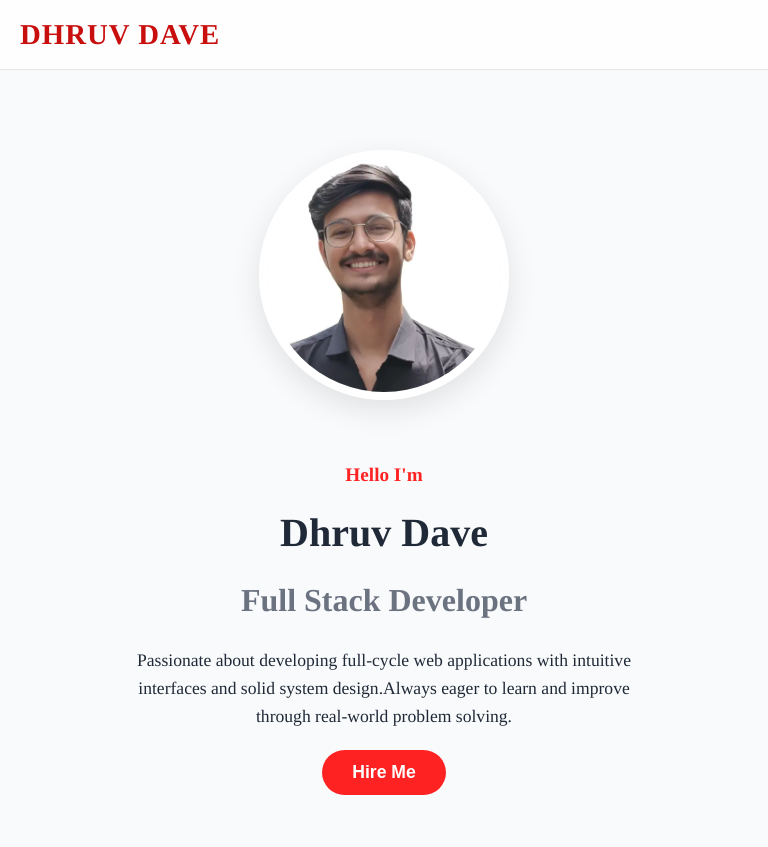
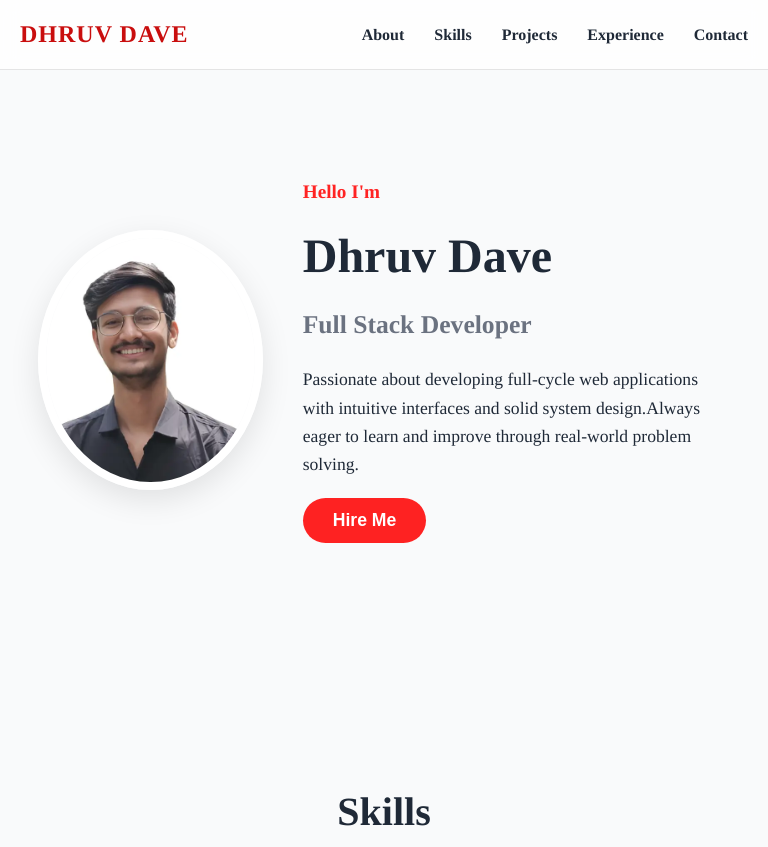
Before and after one commit to EscapedDhruvdeveloper/project-task, a plain HTML site: page index.html in a window 768 px wide. Shown: the top 847 px of the page. Drawn offline with Linux system fonts and the light colour scheme.

Commit message:
Update style.css

```diff
--- a/style.css
+++ b/style.css
@@ -61,7 +61,7 @@ section {
 #logo {
     color: var(--primary-color);
     font-weight: 700;
-    font-size: 1.8rem;
+    font-size: 1.6rem;
     letter-spacing: 1px;
 }
 
@@ -320,19 +320,73 @@ footer {
     color: var(--primary-color);
  }
 
-@media (max-width: 900px) {
+ /* for tablet  */
+ @media (min-width: 601px) and (max-width: 900px) {
+
+    #logo {
+        font-size: 1.5rem;
+    }
+
+    .navbar li a {
+        font-size: 1rem;
+    }
+
+    #about {
+        gap: 40px;
+        padding-top: 140px;
+    }
+
+    #about img {
+        width: 260px;
+        height: 260px;
+    }
+
+    .about h2 {
+        font-size: 3rem;
+    }
+
+    .about h3 {
+        font-size: 1.6rem;
+    }
+}
+
+/* for mobile  */
+ @media (max-width: 600px) {
+
+
+    #logo {
+        font-size: 1.3rem;
+    }
+
+    .navbar li a {
+        font-size: 0.9rem;
+    }
+
+
     #about {
         flex-direction: column;
         text-align: center;
         padding-top: 150px;
     }
+
     #about img {
-        width: 250px;
-        height: 250px;
+        width: 200px;
+        height: 200px;
     }
+
     .about h2 {
-         font-size: 2.5rem;
+        font-size: 2.3rem;
     }
+
+    .about h3 {
+        font-size: 1.4rem;
+    }
+
+    .about p {
+        font-size: 1rem;
+    }
+
+
     .navbar {
         display: none;
     }
```
Lines whose indentation alone changed are shown as unchanged.
